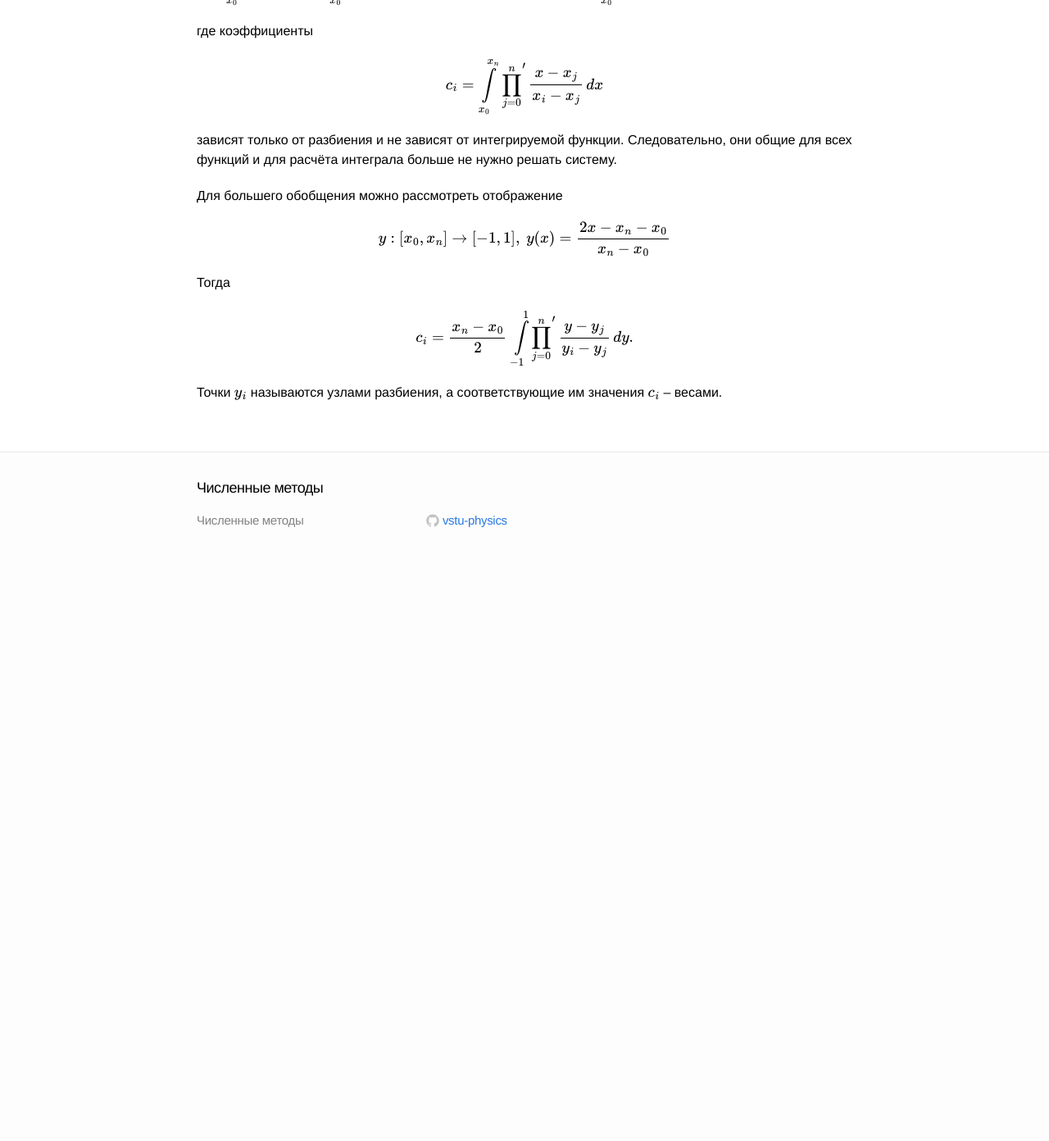
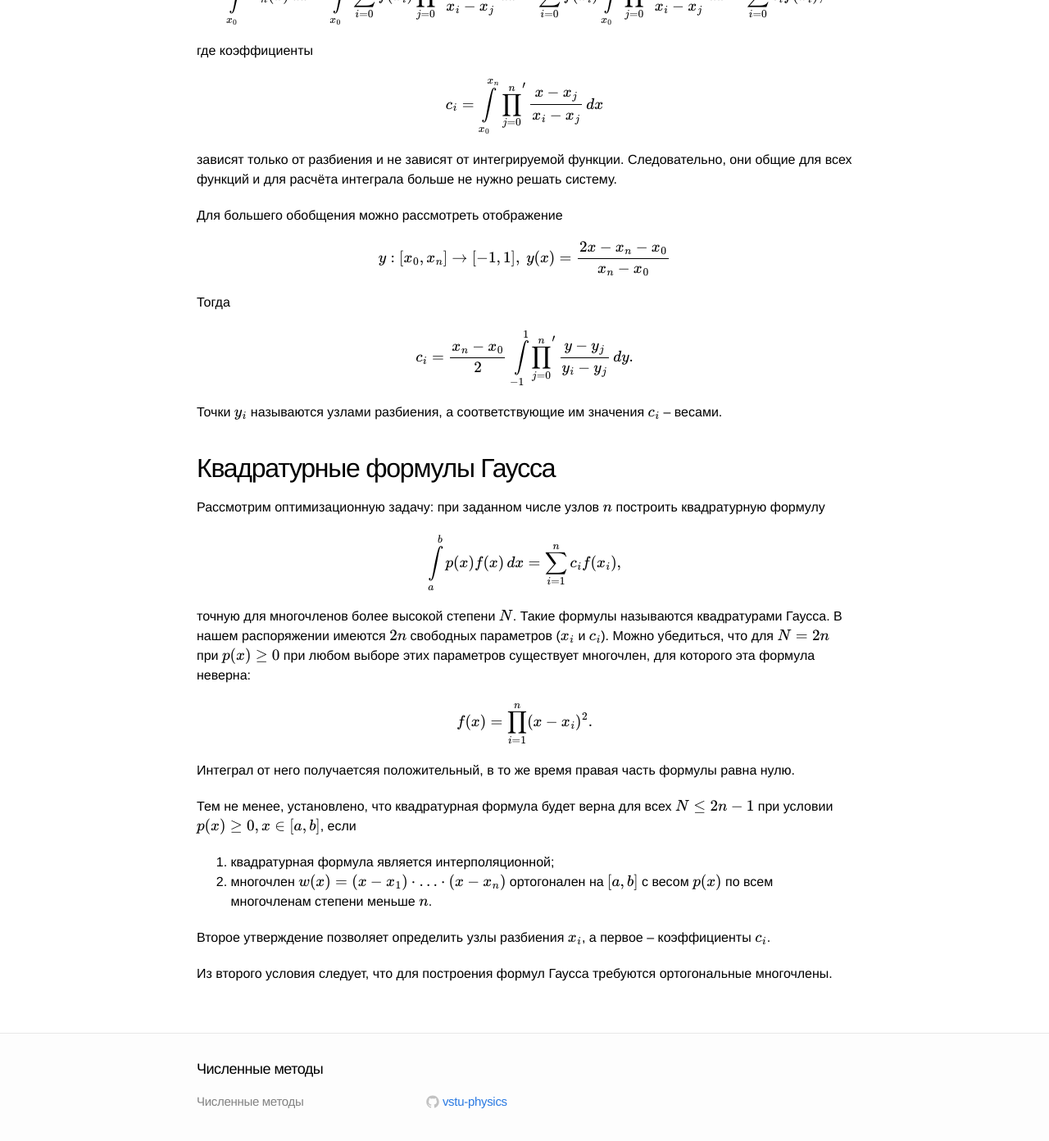
Before and after one commit to VSTU-physics/numeric-methods, a Jekyll site: the page built from _posts/2014-09-23-integrate.markdown, in a window 1280 px wide and 1400 px high, scrolled down 1667 px. Shown: the top 1392 px of the window at 82% size. Built offline with Jekyll 4.4.1, drawn with Linux system fonts in a browser that asks for light colours; formulas are drawn with MathJax 3; before the commit the page ends 2359 px from its top, so only the background shows below that; some of the changed text lies outside the part shown.

Commit message:
добавил начало про квадратурные формулы Гаусса

```diff
--- a/_posts/2014-09-23-integrate.markdown
+++ b/_posts/2014-09-23-integrate.markdown
@@ -83,7 +84,7 @@ $$
 
 то есть этот многочлен совпадает с найденным ранее $$ P_n(x) $$. Однако, при его
 интегрировании обнаруживается интересная особенность: для интегрирования нужно
-знать лишь интегралы от полниномов вроде рассмотренного выше $$ P_n^0(x) $$.
+знать лишь интегралы от полниномов вроде рассмотренного выше $$ P_n^0(x) $$:
 
 $$
     \int\limits_{x_0}^{x_n} L_n(x)\,dx =
@@ -117,3 +118,37 @@ $$
 
 Точки $$ y_i $$ называются узлами разбиения, а соответствующие им значения
 $$ c_i $$ -- весами.
+
+##Квадратурные формулы Гаусса
+Рассмотрим оптимизационную задачу: при заданном числе узлов $$n$$ построить
+квадратурную формулу
+
+$$
+    \int\limits_a^b p(x) f(x)\,dx = \sum_{i=1}^{n} c_i f(x_i),
+$$
+
+точную для многочленов более высокой степени $$N$$. Такие формулы называются
+квадратурами Гаусса. В нашем распоряжении имеются $$2n$$ свободных параметров
+($$x_i$$ и $$c_i$$). Можно убедиться, что для $$N=2n$$ при $$p(x) \ge 0$$ при
+любом выборе этих параметров существует многочлен, для которого эта формула
+неверна:
+
+$$
+    f(x) = \prod_{i=1}^n (x-x_i)^2.
+$$
+
+Интеграл от него получаетсяя положительный, в то же время правая часть формулы
+равна нулю.
+
+Тем не менее, установлено, что квадратурная формула будет верна для всех
+$$ N \le 2n - 1 $$ при условии $$ p(x) \ge 0, x \in [a,b] $$, если
+
+1. квадратурная формула является интерполяционной;
+2. многочлен $$ w(x) =  (x-x_1)\cdot\ldots\cdot(x-x_n) $$ ортогонален
+   на $$[a, b]$$ с весом $$ p(x) $$ по всем многочленам степени меньше $$n$$.
+
+Второе утверждение позволяет определить узлы разбиения $$x_i$$, а первое --
+коэффициенты $$c_i$$.
+
+Из второго условия следует, что для построения формул Гаусса требуются
+ортогональные многочлены.
```
Also changed, not shown: other parts of _posts/2014-09-23-integrate.markdown (+2 -1 lines).
